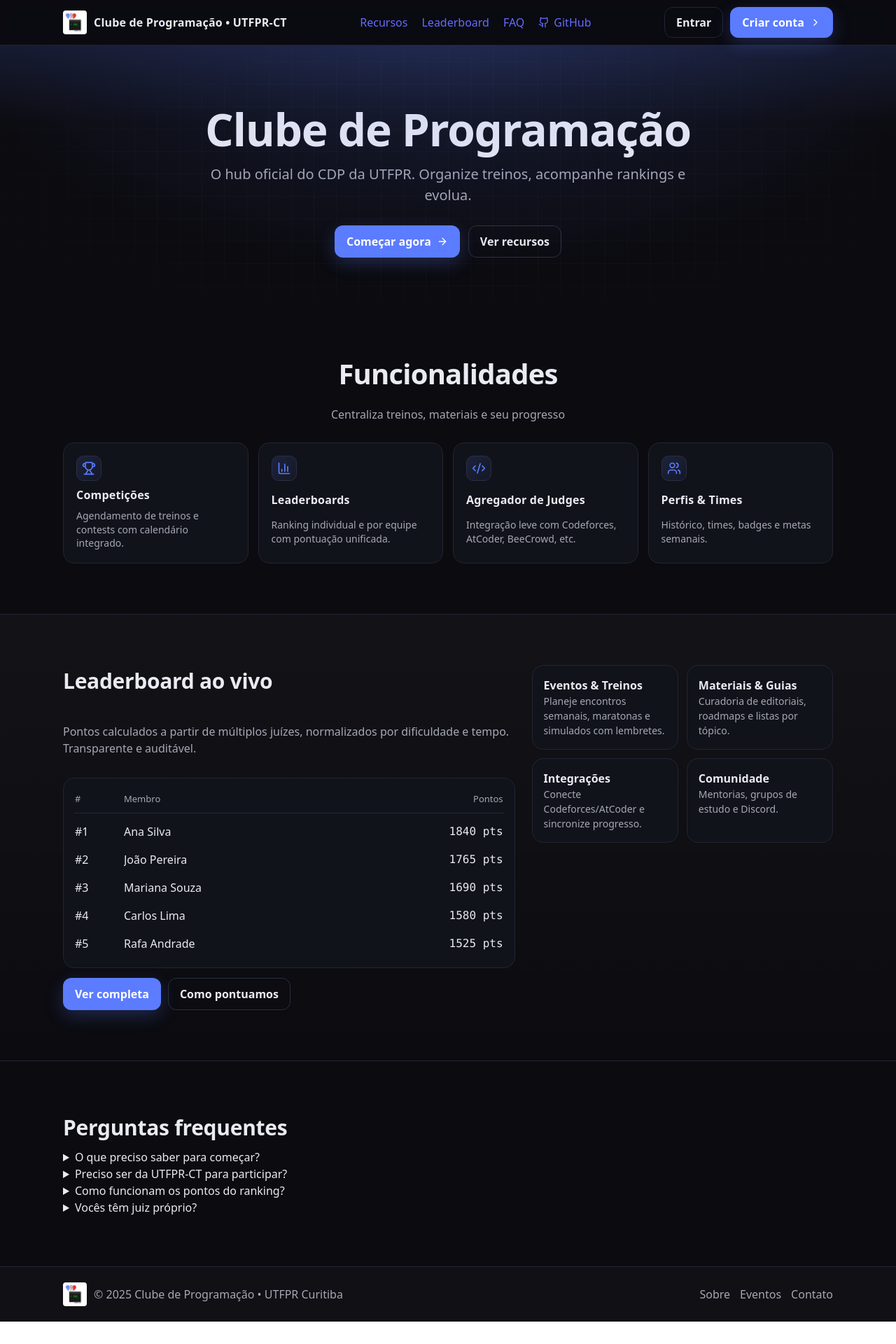
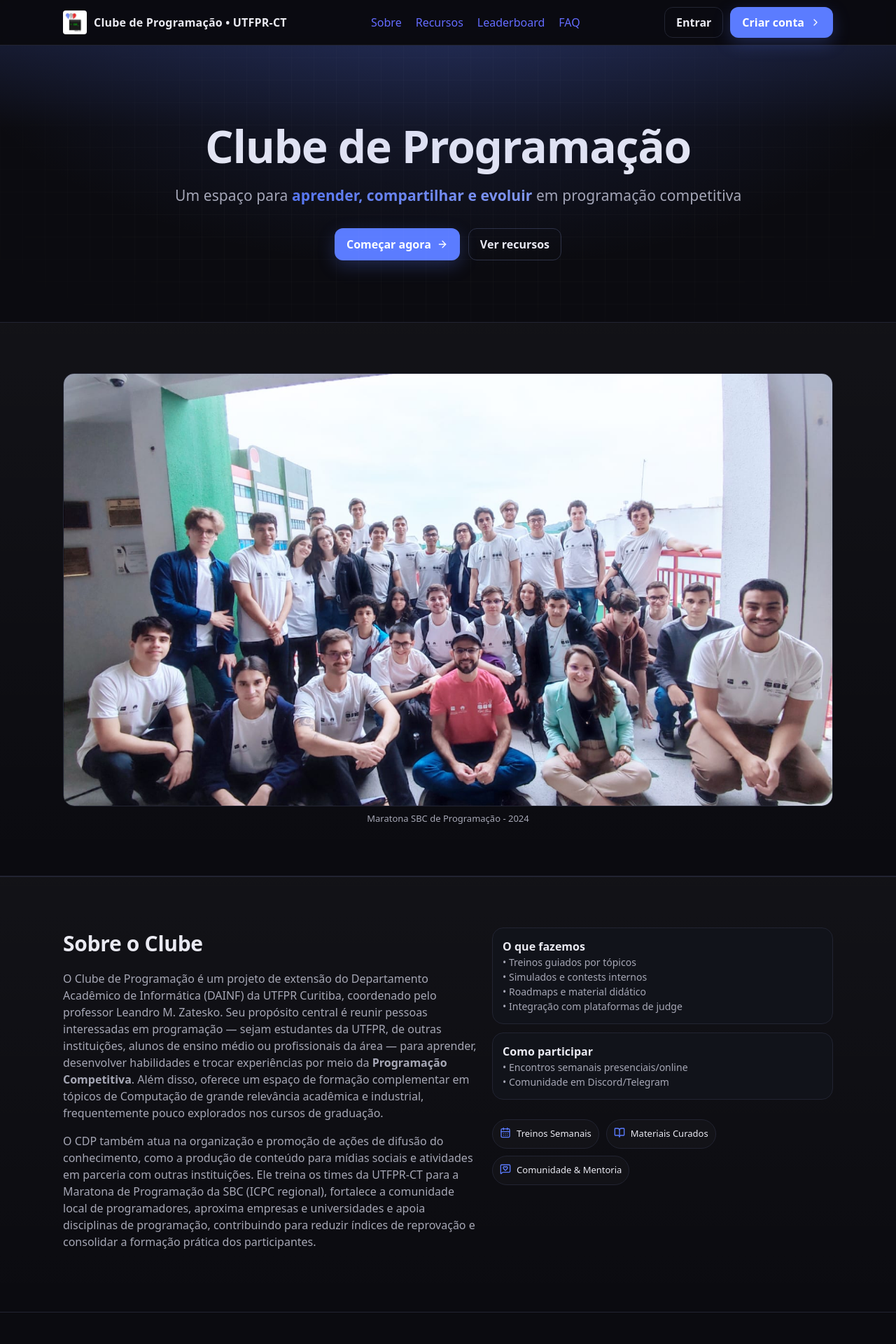
Before and after one commit to gab-borges/cdp-website, a React (Vite) app in the folder client/: page / in a window 1280 px wide. Shown: the top 1920 px of the page at 70% size. Before the commit the page ends 1888 px from the top, so only its background shows below. Built offline with nearby package versions, Linux system fonts and the light colour scheme.

Commit message:
feat: beautify landing page

```diff
--- a/client/src/components/LandingPage.jsx
+++ b/client/src/components/LandingPage.jsx
@@ -1,10 +1,17 @@
 // src/components/LandingPage.jsx
-import React from "react";
+import React, { useEffect } from "react";
 import { ArrowRight, Trophy, Users, BarChart3, CalendarDays, Code2, ChevronRight, Github, BookOpen, MessageSquareHeart } from "lucide-react";
 import logo from "../assets/logo-cdp.jpg";
 import "./landing.css";
 
 export default function LandingPage({ onShowLogin, onShowSignUp }) {
+  // Enable smooth scrolling for in-page anchors
+  useEffect(() => {
+    const root = document.documentElement;
+    const prev = root.style.scrollBehavior;
+    root.style.scrollBehavior = 'smooth';
+    return () => { root.style.scrollBehavior = prev; };
+  }, []);
   return (
     <div className="lp-root">
       {/* Navbar */}
@@ -15,12 +22,10 @@ export default function LandingPage({ onShowLogin, onShowSignUp }) {
             <span>Clube de Programação • UTFPR-CT</span>
           </a>
           <nav className="lp-nav">
+            <a href="#about">Sobre</a>
             <a href="#features">Recursos</a>
             <a href="#leaderboard">Leaderboard</a>
             <a href="#faq">FAQ</a>
-            <a href="https://github.com" target="_blank" rel="noreferrer" className="lp-linkicon">
-              <Github size={16} /> GitHub
-            </a>
           </nav>
           <div className="lp-actions">
             <button className="lp-btn lp-btn-ghost" onClick={onShowLogin}>Entrar</button>
@@ -32,11 +37,11 @@ export default function LandingPage({ onShowLogin, onShowSignUp }) {
       </header>
 
       {/* Hero */}
-      <section className="lp-hero" id="top">
+      <section className="lp-hero" id="top" style={{ scrollMarginTop: '80px' }}>
         <div className="lp-gridbg" aria-hidden />
         <div className="lp-container lp-hero-inner">
           <h1 className="lp-h1">Clube de Programação</h1>
-          <p className="lp-sub">O hub oficial do CDP da UTFPR. Organize treinos, acompanhe rankings e evolua.</p>
+          <p className="lp-sub"><span className="lp-nowrap" style={{ whiteSpace: 'nowrap' }}>Um espaço para <span class="lp-kws">aprender, compartilhar e evoluir</span> em programação competitiva</span></p>
           <div className="lp-cta">
             <button className="lp-btn" onClick={onShowSignUp}>
               Começar agora <ArrowRight size={16} />
@@ -46,11 +51,61 @@ export default function LandingPage({ onShowLogin, onShowSignUp }) {
         </div>
       </section>
 
+      {/* Team Photo */}
+      <section id="team" className="lp-section lp-section-alt" style={{ scrollMarginTop: '80px' }}>
+        <div className="lp-container">
+          <figure className="lp-photo">
+            <img className="lp-photo-img" src="../../public/photo-cdp.jpg" alt="Foto dos membros do Clube de Programação da UTFPR-CT" />
+            <figcaption className="lp-photo-cap lp-muted">Maratona SBC de Programação - 2024</figcaption>
+          </figure>
+        </div>
+      </section>
+
+      {/* About */}
+      <section id="about" className="lp-section lp-section-alt" style={{ scrollMarginTop: '80px' }}>
+        <div className="lp-container lp-about-wrap">
+          <div className="lp-about-text">
+            <h3 className="lp-h3">Sobre o Clube</h3>
+            <p>
+              O Clube de Programação é um projeto de extensão do Departamento Acadêmico de Informática (DAINF) da UTFPR Curitiba, coordenado pelo professor Leandro M. Zatesko. Seu propósito central é reunir pessoas interessadas em programação — sejam estudantes da UTFPR, de outras instituições, alunos de ensino médio ou profissionais da área — para aprender, desenvolver habilidades e trocar experiências por meio da <strong>Programação Competitiva</strong>.
+              Além disso, oferece um espaço de formação complementar em tópicos de Computação de grande relevância acadêmica e industrial, frequentemente pouco explorados nos cursos de graduação.
+            </p>
+            <p>
+              O CDP também atua na organização e promoção de ações de difusão do conhecimento, como a produção de conteúdo para mídias sociais e atividades em parceria com outras instituições.
+              Ele treina os times da UTFPR-CT para a Maratona de Programação da SBC (ICPC regional), fortalece a comunidade local de programadores, aproxima empresas e universidades e apoia disciplinas de programação, contribuindo para reduzir índices de reprovação e consolidar a formação prática dos participantes.
+            </p>
+          </div>
+          <div className="lp-about-cards">
+            <div className="lp-card">
+              <div className="lp-card-title">O que fazemos</div>
+              <div className="lp-card-desc">
+                • Treinos guiados por tópicos<br/>
+                • Simulados e contests internos<br/>
+                • Roadmaps e material didático<br/>
+                • Integração com plataformas de judge
+              </div>
+            </div>
+            <div className="lp-card">
+              <div className="lp-card-title">Como participar</div>
+              <div className="lp-card-desc">
+                • Encontros semanais presenciais/online<br/>
+                • Comunidade em Discord/Telegram
+              </div>
+            </div>
+            <div className="lp-badges">
+              <Badge icon={<CalendarDays size={16} />} title="Treinos Semanais" />
+              <Badge icon={<BookOpen size={16} />} title="Materiais Curados" />
+              <Badge icon={<MessageSquareHeart size={16} />} title="Comunidade & Mentoria" />
+            </div>
+          </div>
+        </div>
+      </section>
+
       {/* Features */}
-      <section id="features" className="lp-section">
+      <section id="features" className="lp-section" style={{ scrollMarginTop: '80px' }}>
         <div className="lp-container">
           <div className="lp-section-head">
-            <h2 className="lp-h2">Funcionalidades</h2>
+            <h2 className="lp-h2">Features da Plataforma</h2>
             <p className="lp-muted">Centraliza treinos, materiais e seu progresso</p>
           </div>
           <div className="lp-features">
@@ -63,7 +118,7 @@ export default function LandingPage({ onShowLogin, onShowSignUp }) {
       </section>
 
       {/* Leaderboard Preview */}
-      <section id="leaderboard" className="lp-section lp-section-alt">
+      <section id="leaderboard" className="lp-section lp-section-alt" style={{ scrollMarginTop: '80px' }}>
         <div className="lp-container lp-leader-wrap">
           <div className="lp-leader-col">
             <h3 className="lp-h3">Leaderboard ao vivo</h3>
@@ -100,25 +155,47 @@ export default function LandingPage({ onShowLogin, onShowSignUp }) {
       </section>
 
       {/* FAQ */}
-      <section id="faq" className="lp-section">
-        <div className="lp-container lp-faq">
-          <h3 className="lp-h3">Perguntas frequentes</h3>
-          <details>
-            <summary>O que preciso saber para começar?</summary>
-            <p>Nenhum pré-requisito é necessário, mas recomenda-se ter conhecimento em alguma linguagem de programação como C, C++, Python ou Java</p>
-          </details>
-          <details>
-            <summary>Preciso ser da UTFPR-CT para participar?</summary>
-            <p>A inscrição e a participação nas atividades do Clube são totalmente gratuitas e abertas a todas as pessoas interessadas! (Estudantes da UTFPR-CT ou de outras instituições, ou profissionais da área)</p>
-          </details>
-          <details>
-            <summary>Como funcionam os pontos do ranking?</summary>
-            <p>A pontuação é normalizada por dificuldade, tempo e penalidades.</p>
-          </details>
-          <details>
-            <summary>Vocês têm juiz próprio?</summary>
-            <p>Não. O nosso "juiz" é simplesmente um agregador de outros judges.</p>
-          </details>
+      <section id="faq" className="lp-section" style={{ scrollMarginTop: '80px' }}>
+        <div className="lp-container">
+          <div className="lp-section-head">
+            <h3 className="lp-h3">Perguntas frequentes</h3>
+          </div>
+
+          <div className="lp-faq-grid">
+            <div className="lp-faq-item">
+              <div className="lp-faq-q">O que preciso saber para começar?</div>
+              <div className="lp-faq-a">Nenhum pré-requisito é necessário, mas ajuda ter familiaridade com alguma linguagem como C, C++, Python ou Java.</div>
+            </div>
+            <div className="lp-faq-item">
+              <div className="lp-faq-q">Preciso ser da UTFPR-CT para participar?</div>
+              <div className="lp-faq-a">Não. As atividades são abertas à comunidade: estudantes da UTFPR-CT ou de outras instituições, e profissionais interessados.</div>
+            </div>
+            <div className="lp-faq-item">
+              <div className="lp-faq-q">Participar vale horas de extensão?</div>
+              <div className="lp-faq-a">Horas extensionistas são válidas para quem participa ativamente na organização e execução das ações do Clube. Apenas competir não rende horas.</div>
+            </div>
+            <div className="lp-faq-item">
+              <div className="lp-faq-q">Como funcionam os pontos do ranking?</div>
+              <div className="lp-faq-a">Pontuação normalizada por dificuldade, tempo e penalidades, combinando múltiplos juízes de forma transparente.</div>
+            </div>
+            <div className="lp-faq-item">
+              <div className="lp-faq-q">Vocês têm juiz próprio?</div>
+              <div className="lp-faq-a">Não. Usamos um agregador leve que centraliza o progresso em plataformas como Codeforces e AtCoder.</div>
+            </div>
+          </div>
+        </div>
+      </section>
+
+      {/* Quote */}
+      <section id="quote" className="lp-section">
+        <div className="lp-container">
+          <div className="lp-quote">
+            <div className="lp-quote-mark">“”</div>
+            <blockquote className="lp-quote-text">
+              <em>Please note that being well-versed in competitive programming is not the end goal, but only a means to an end. The true end goal is to produce all-rounder computer scientists/programmers who are much readier to produce better software and to face harder CS research problems in the future.</em>
+            </blockquote>
+            <div className="lp-quote-author">Steve &amp; Felix Halim • Authors of Competitive Programming</div>
+          </div>
         </div>
       </section>
 
--- a/client/src/components/landing.css
+++ b/client/src/components/landing.css
@@ -36,9 +36,11 @@ img{ display:block; max-width:100%; }
 
 /* Hero */
 .lp-hero{ position:relative; overflow:hidden; }
-.lp-hero-inner{ padding:86px 0 64px; text-align:center; }
+.lp-hero-inner{ padding:110px 0 88px; text-align:center; }
 .lp-h1{ font-size: clamp(32px, 6vw, 64px); line-height:1.05; letter-spacing:-.02em; margin:0; font-weight:800; }
-.lp-sub{ max-width:720px; margin:16px auto 0; color:var(--muted); font-size: clamp(16px, 2.2vw, 20px); }
+.lp-sub{ max-width:780px; margin:20px auto 0; color:var(--muted); font-size: clamp(17px, 2.4vw, 21px); line-height:1.7; letter-spacing:.1px }
+/* Keyword highlight */
+.lp-sub .lp-kws{ background:linear-gradient(90deg, rgba(91,124,255,.95), rgba(138,160,255,.95)); -webkit-background-clip:text; background-clip:text; color:transparent; font-weight:700 }
 .lp-cta{ margin-top:28px; display:flex; gap:12px; justify-content:center; flex-wrap:wrap; }
 .lp-stats{ margin-top:36px; display:grid; grid-template-columns:repeat(3,minmax(0,1fr)); gap:12px; }
 .lp-stat{ background:var(--card); border:1px solid var(--border); border-radius:16px; padding:16px; }
@@ -72,7 +74,7 @@ linear-gradient(to bottom, rgba(91,124,255,.12), transparent 30%); }
 
 /* Leaderboard preview */
 .lp-leader-wrap{ display:grid; gap:24px; grid-template-columns: 1fr; align-items:start }
-@media (min-width: 900px){ .lp-leader-wrap{ grid-template-columns: 1.2fr .8fr } }
+@media (min-width: 900px){ .lp-leader-wrap{ grid-template-columns: 1.1fr .9fr } }
 .lp-leader-col{ display:grid; gap:14px }
 .lp-card{ background:var(--card); border:1px solid var(--border); border-radius:16px; padding:14px }
 .lp-card-title{ font-weight:700 }
@@ -85,6 +87,7 @@ linear-gradient(to bottom, rgba(91,124,255,.12), transparent 30%); }
 .lp-row-actions{ display:flex; gap:10px }
 .lp-grid2{ display:grid; gap:12px; grid-template-columns:1fr 1fr }
 @media (max-width: 600px){ .lp-grid2{ grid-template-columns:1fr } }
+/* keep two columns on desktop to slightly widen cards without over-expanding */
 
 
 /* Newsletter */
@@ -107,3 +110,29 @@ linear-gradient(to bottom, rgba(91,124,255,.12), transparent 30%); }
 .lp-footnav{ display:flex; gap:14px }
 .lp-footnav a{ color:var(--muted); text-decoration:none }
 .lp-footnav a:hover{ color:var(--fg) }
+
+/* FAQ */
+.lp-faq-grid{ display:grid; gap:14px; grid-template-columns:1fr }
+@media (min-width: 840px){ .lp-faq-grid{ grid-template-columns:1fr 1fr } }
+.lp-faq-item{ background:var(--card); border:1px solid var(--border); border-radius:16px; padding:16px; display:grid; gap:8px }
+.lp-faq-q{ font-weight:700; letter-spacing:.2px; position:relative; padding-left:28px }
+.lp-faq-q::before{ content:"Q"; position:absolute; left:0; top:0; width:20px; height:20px; border-radius:6px; display:grid; place-items:center; font-size:12px; background:linear-gradient(to bottom right, rgba(91,124,255,.2), rgba(91,124,255,.06)); color:var(--accent); border:1px solid #2a2e44 }
+.lp-faq-a{ color:var(--muted); line-height:1.6; position:relative; padding-left:28px }
+
+/* Team Photo */
+.lp-photo{ margin:0 }
+.lp-photo-img{ width:100%; aspect-ratio:16/9; object-fit:cover; border-radius:16px; border:1px solid var(--border); background:#0f1017 }
+.lp-photo-cap{ text-align:center; font-size:13px; margin-top:8px }
+
+/* Quote */
+.lp-quote{ position:relative; background:var(--card); border:1px solid var(--border); border-radius:16px; padding:26px; text-align:center; overflow:hidden }
+.lp-quote-mark{ position:absolute; top:-18px; left:8px; font-size:120px; line-height:1; color:var(--fg); opacity:.06; pointer-events:none }
+.lp-quote-text{ margin:0; font-size: clamp(16px, 2.4vw, 20px); color:var(--fg) }
+.lp-quote-author{ margin-top:10px; color:var(--muted); font-size:14px }
+
+/* About */
+.lp-about-wrap{ display:grid; gap:18px; grid-template-columns:1fr; align-items:start }
+@media (min-width: 900px){ .lp-about-wrap{ grid-template-columns: 1.1fr .9fr } }
+.lp-about-text p{ color:var(--muted) }
+.lp-about-cards{ display:grid; gap:12px }
+.lp-about-cards .lp-badges{ justify-content:flex-start }
```
Also changed, not shown: client/public/photo-cdp.jpg (added).
